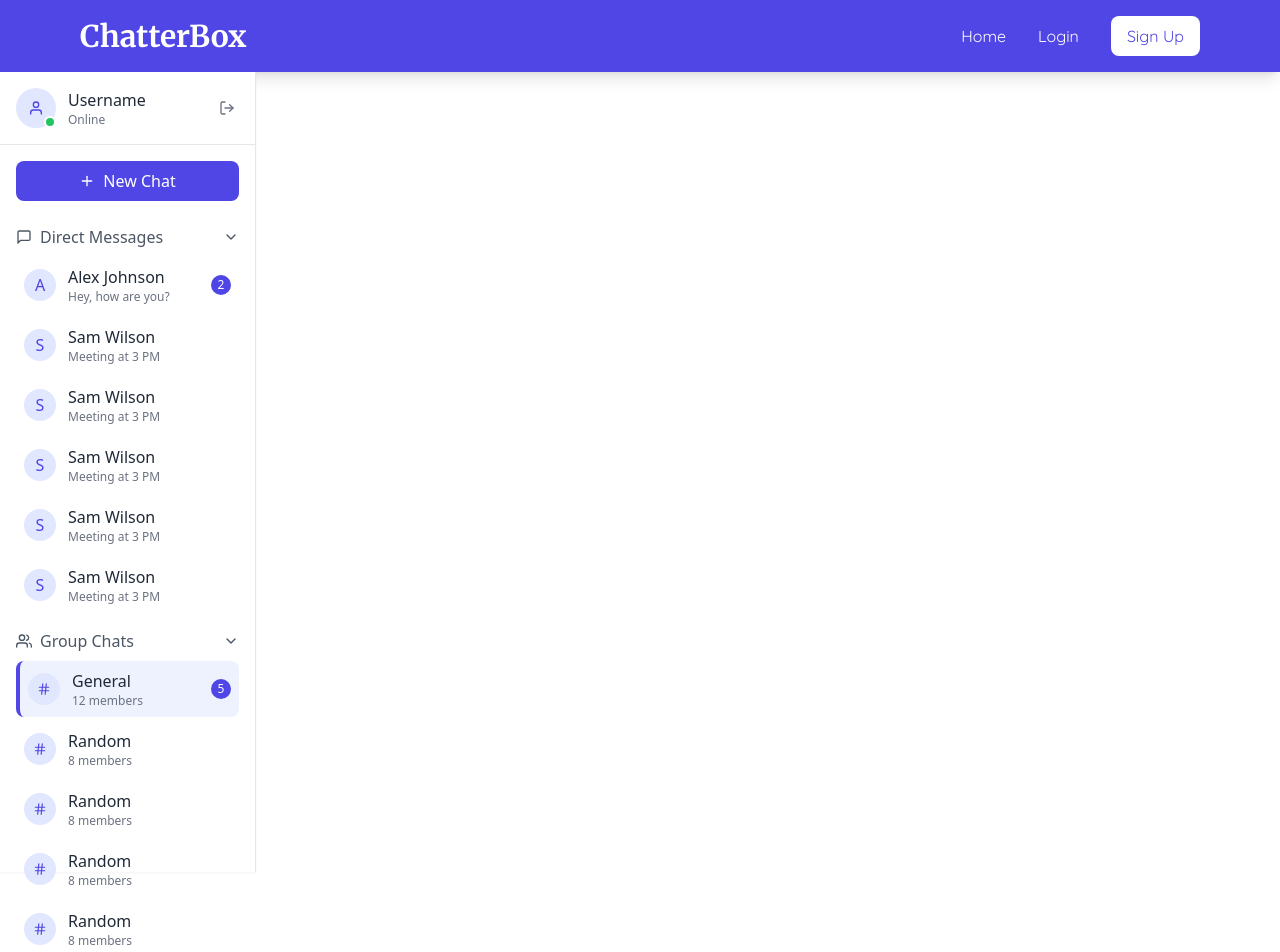
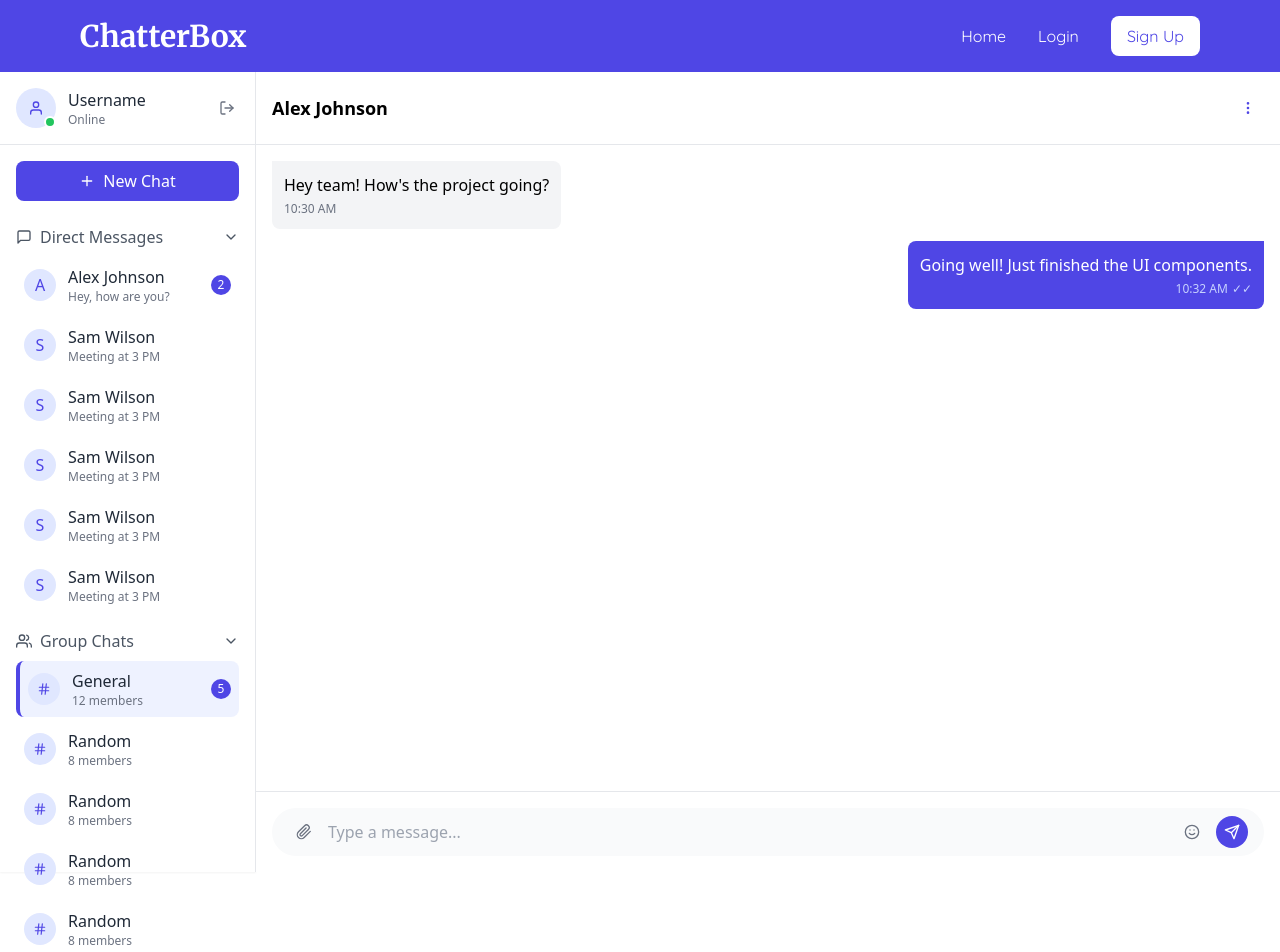
Before and after one commit to akashagrahari78/ChatterBox, a React (Vite) app in the folder frontend/: page / in a window 1280 px wide. Shown: the top 952 px of the page. Built offline with nearby package versions, Linux system fonts and the light colour scheme.

Commit message:
users chat rome created

```diff
--- a/frontend/src/App.jsx
+++ b/frontend/src/App.jsx
@@ -5,6 +5,7 @@ import Login from './pages/Login'
 import SignUp from './pages/Signup'
 import { ToastContainer, toast } from 'react-toastify';
 import LeftSidebar from './components/LeftSidebar'
+import MainChatArea from './components/MainChatArea'
 
 
 const App = () => {
@@ -13,9 +14,14 @@ const App = () => {
       <ToastContainer/>
       <Navbar/>
       <Routes>
-    <Route path='/' element = { <LeftSidebar/>} />
     <Route path='/login' element = {<Login/>} />
     <Route path='/signup' element = {<SignUp/>} />
+      <Route path="/" element={
+        <div className="flex ">
+          <LeftSidebar />
+          <MainChatArea />
+        </div>
+      } />
       </Routes>
     </div>
   )
--- /dev/null
+++ b/frontend/src/components/MainChatArea.jsx
@@ -0,0 +1,100 @@
+import { motion, AnimatePresence } from "framer-motion";
+import { FiPaperclip, FiSmile, FiMoreVertical, FiSend } from "react-icons/fi";
+
+const MainChatArea = ({ activeChat }) => {
+
+    const messages = [
+      {
+        id: 1,
+        sender: "Alex Johnson",
+        text: "Hey team! How's the project going?",
+        time: "10:30 AM",
+        isMe: false,
+        read: true,
+      },
+      {
+        id: 2,
+        sender: "You",
+        text: "Going well! Just finished the UI components.",
+        time: "10:32 AM",
+        isMe: true,
+        read: true,
+      },
+    ];
+
+  return (
+    <div className="flex-1 flex flex-col bg-white">
+      {/* Chat Header */}
+      <div className="border-b h-[73px] border-gray-200 p-4 flex justify-between items-center">
+        <div>
+          <h2 className="font-semibold text-lg">Alex Johnson</h2>
+         </div>
+        <button className="p-2 rounded-full hover:bg-indigo-50 text-indigo-600">
+          <FiMoreVertical />
+        </button>
+      </div>
+
+      {/* Messages Container */}
+      <div className="flex-1 overflow-y-auto p-4 space-y-3">
+        <AnimatePresence>
+          {messages.map((msg) => (
+            <motion.div
+              key={msg.id}
+              initial={{ opacity: 0, y: 10 }}
+              animate={{ opacity: 1, y: 0 }}
+              transition={{ duration: 0.2 }}
+              className={`flex ${msg.isMe ? "justify-end" : "justify-start"}`}
+            >
+              <div
+                className={`max-w-xs md:max-w-md rounded-lg p-3 ${
+                  msg.isMe
+                    ? "bg-indigo-600 text-white rounded-tr-none"
+                    : "bg-gray-100 rounded-tl-none"
+                }`}
+              >
+                {/* {!msg.isMe && (
+                  <p className="font-medium text-indigo-600 mb-1">{msg.sender}</p>
+                )} */}
+                <p>{msg.text}</p>
+                <div
+                  className={`text-xs mt-1 flex items-center ${
+                    msg.isMe ? "justify-end text-indigo-200" : "text-gray-500"
+                  }`}
+                >
+                  <span>{msg.time}</span>
+                  {msg.isMe && (
+                    <span className="ml-1">
+                      {msg.read ? "✓✓" : "✓"}
+                    </span>
+                  )}
+                </div>
+              </div>
+            </motion.div>
+          ))}
+        </AnimatePresence>
+      </div>
+
+      {/* Message Input */}
+      <div className="border-t border-gray-200 p-4">
+        <div className="flex items-center bg-gray-50 rounded-full px-4">
+          <button className="p-2 text-gray-500 hover:text-indigo-600">
+            <FiPaperclip />
+          </button>
+          <input
+            type="text"
+            placeholder="Type a message..."
+            className="flex-1 bg-transparent py-3 px-2 focus:outline-none"
+          />
+          <button className="p-2 text-gray-500 hover:text-indigo-600">
+            <FiSmile />
+          </button>
+          <button className="p-2 bg-indigo-600 text-white rounded-full ml-2">
+            <FiSend />
+          </button>
+        </div>
+      </div>
+    </div>
+  );
+};
+
+export default MainChatArea;
```
Also changed, not shown: frontend/src/idea.txt (added).
